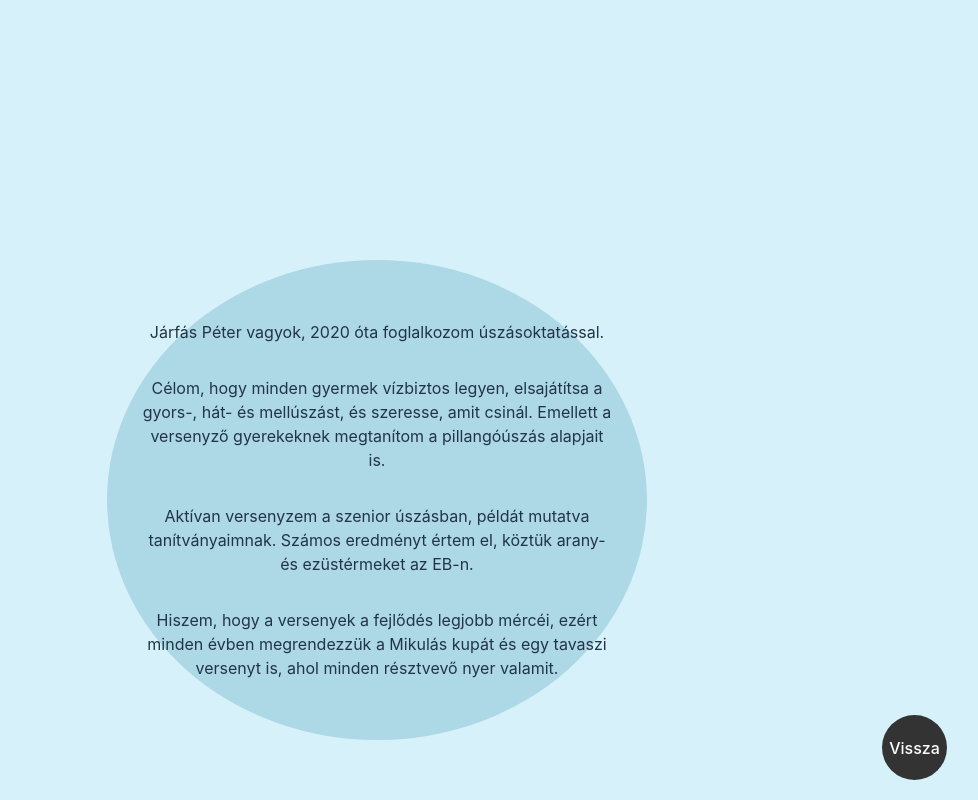
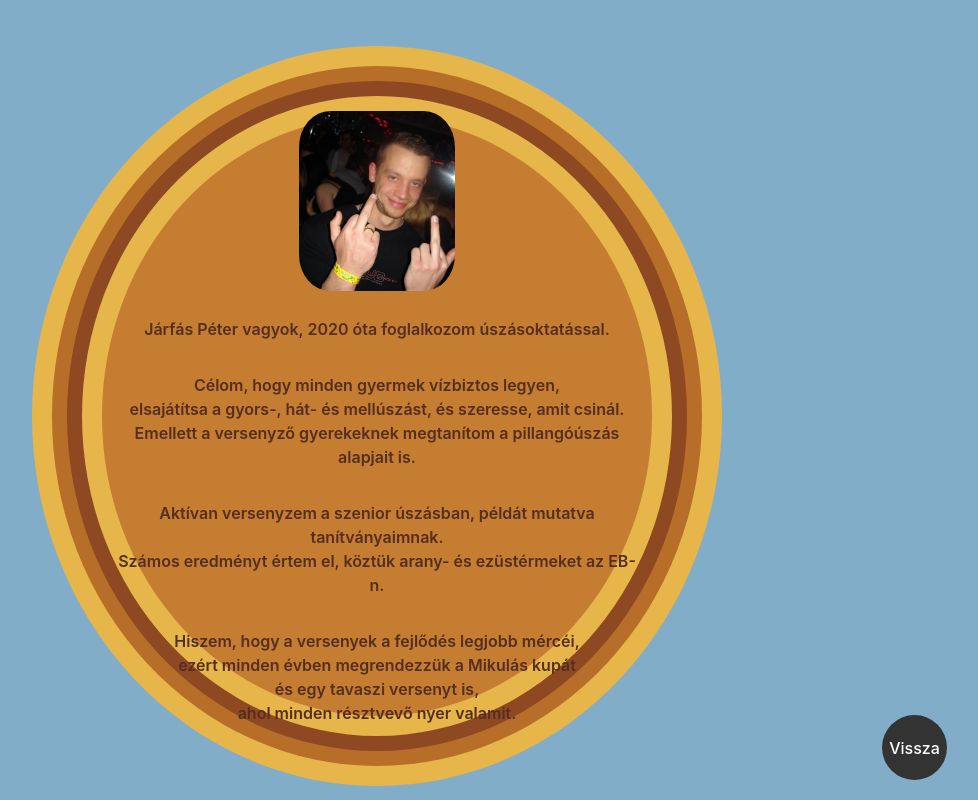
Before and after one commit to aszab1/peter-jarfas-website, a React (Vite) app: page /rolam in a window 1280 px wide. Shown: the top 800 px of the page, without its empty margins (263-1241 px from the left). Built offline with nearby package versions, Linux system fonts and the light colour scheme.

Commit message:
added img to About component and styled it, once clicked on about me it directs back to home page. Will leave back btn there too for now

```diff
--- a/src/components/About.jsx
+++ b/src/components/About.jsx
@@ -1,3 +1,5 @@
+import peter from '../assets/images/tucci.jpeg'
+
 import { useNavigate } from 'react-router-dom'
 
 
@@ -10,11 +12,12 @@ const handleBackClick = () => {
 
   return(
     <div className="about-container">
-    <div className="about">
+    <div className="about" onClick={handleBackClick}>
+      <img className='peter' src={peter} alt={`picture of Peter Jarfas`} />
     <p>Járfás Péter vagyok, 2020 óta foglalkozom úszásoktatással.</p>
-    <p>Célom, hogy minden gyermek vízbiztos legyen, elsajátítsa a gyors-, hát- és mellúszást, és szeresse, amit csinál. Emellett a versenyző gyerekeknek megtanítom a pillangóúszás alapjait is.</p>
-    <p>Aktívan versenyzem a szenior úszásban, példát mutatva tanítványaimnak. Számos eredményt értem el, köztük arany- és ezüstérmeket az EB-n.</p>
-    <p>Hiszem, hogy a versenyek a fejlődés legjobb mércéi, ezért minden évben megrendezzük a Mikulás kupát és egy tavaszi versenyt is, ahol minden résztvevő nyer valamit.</p>
+    <p>Célom, hogy minden gyermek vízbiztos legyen, <br />elsajátítsa a gyors-, hát- és mellúszást, és szeresse, amit csinál. <br />Emellett a versenyző gyerekeknek megtanítom a pillangóúszás alapjait is.</p>
+    <p>Aktívan versenyzem a szenior úszásban, példát mutatva tanítványaimnak. <br />Számos eredményt értem el, köztük arany- és ezüstérmeket az EB-n.</p>
+    <p>Hiszem, hogy a versenyek a fejlődés legjobb mércéi, <br />ezért minden évben megrendezzük a Mikulás kupát <br />és egy tavaszi versenyt is,<br /> ahol minden résztvevő nyer valamit.</p>
     <button className="back-button" onClick={handleBackClick}>Vissza</button>
     </div>
     </div>
--- a/src/components/Home.jsx
+++ b/src/components/Home.jsx
@@ -19,7 +19,7 @@ export default function Home(){
     if (isFlipped) {
       const timer = setTimeout(() => {
         navigate('/rolam')
-      }, 600)
+      }, 500)
       return () => clearTimeout(timer)
     }
   }, [isFlipped, navigate])
--- a/src/styles/components/About.scss
+++ b/src/styles/components/About.scss
@@ -2,23 +2,41 @@
   display: flex;
   justify-content: center;
   align-items: center;
-  margin: 100px;
+  margin: 50px;
+  margin-top: 1em;
   height: 100vh;
 }
 
 .about {
   width: 50%; /* same as logo size */
-  height: 60%; /* same as logo size */
-  padding: 35px;
+  height: 80%; /* same as logo size */
+  padding: 15px;
+  margin: 10px;
   border-radius: 50%;
-  background-color: lightblue;
+  background-color: #c57d32;
+  border: 20px solid #e6b64a;
+  box-shadow:
+  0 0 0 15px #8e4922,
+  0 0 0 30px #b76e29,
+  0 0 0 50px #e6b64a;
   display: flex;
   flex-direction: column;
   justify-content: center;
   align-items: center;
   text-align: center;
+  color: #542e21;
+  font-weight: 600;
+  cursor: pointer;
 }
 
+.peter {
+  width: 30%;
+  height: 40%;
+  border-radius: 20%;
+  margin: 10px;
+  margin-top: 20px;
+
+}
 .back-button {
   position: absolute;
   margin-right: 50px;
--- a/src/styles/components/Home.scss
+++ b/src/styles/components/Home.scss
@@ -7,6 +7,7 @@
   width: 50%;
   height: 50%;
   padding: 0;
+  cursor: pointer;
 }
 
 
@@ -29,6 +30,7 @@
 .photo-div {
   position: relative;
   margin-top: 3em;
+  margin-bottom: 1.5em;
   top: 0%;
   left: 50%;
   transform: translate(-50%, 0%);
@@ -45,7 +47,7 @@
   position: relative;
   top: 140%;
   left: 82%;
-    transform: translate(-100%, -713%);
+    transform: translate(-100%, -718%);
 }
 
 .classes-div {
@@ -59,5 +61,5 @@
   position: relative;
   top: 25%;
   left: 75%;
-  transform: translate(-130%, -353%);
+  transform: translate(-130%, -350%);
 }
--- a/src/styles/global/base.scss
+++ b/src/styles/global/base.scss
@@ -26,7 +26,7 @@ body {
   width: fit-content;
   margin: 0;
   padding: 0;
-  background-color: rgba(173, 228, 246, 0.5);
+  background-color: #81ADC8;
 }
 
 // @media only screen and (max-width: 450px) {
```
Also changed, not shown: src/assets/images/tucci.jpeg (added).
